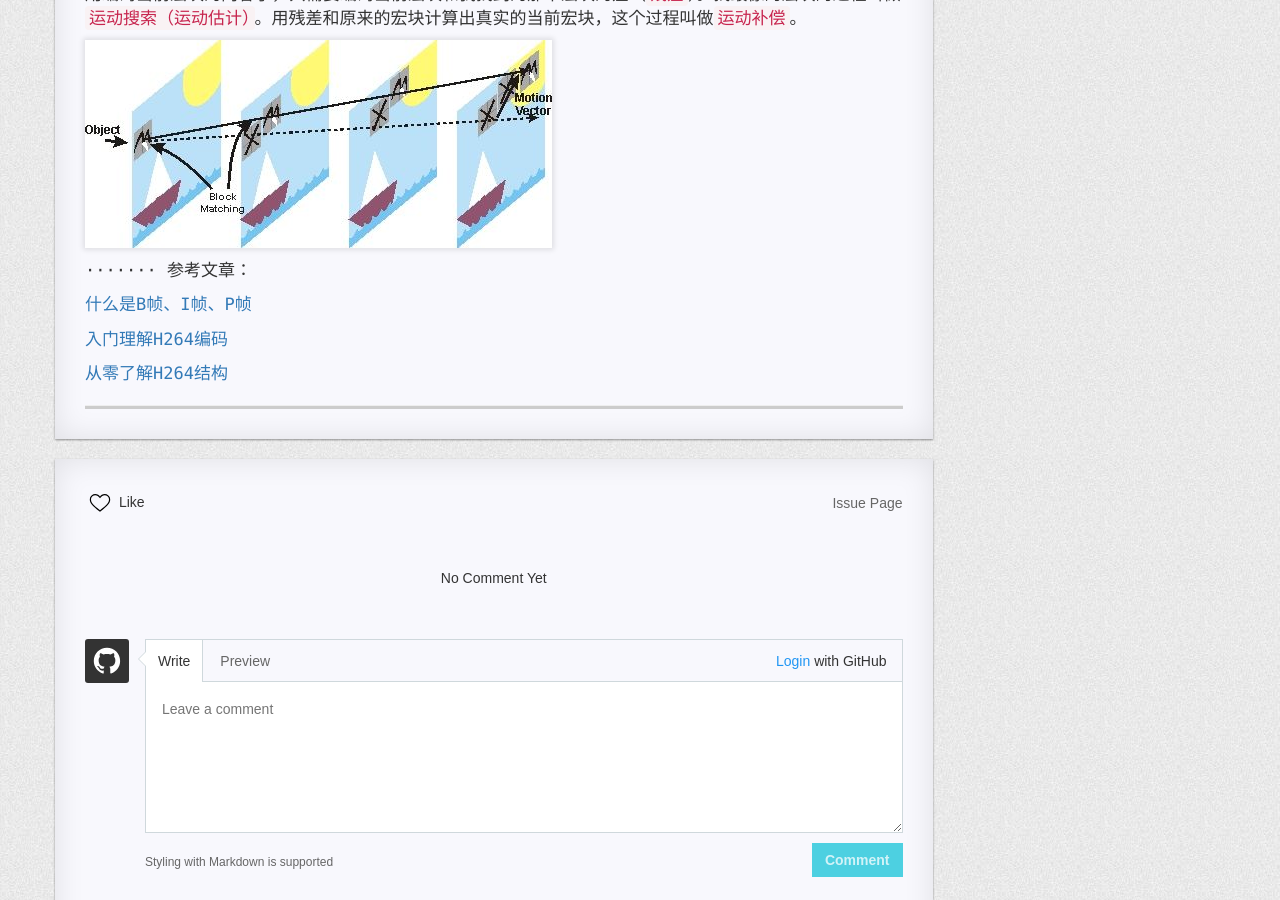
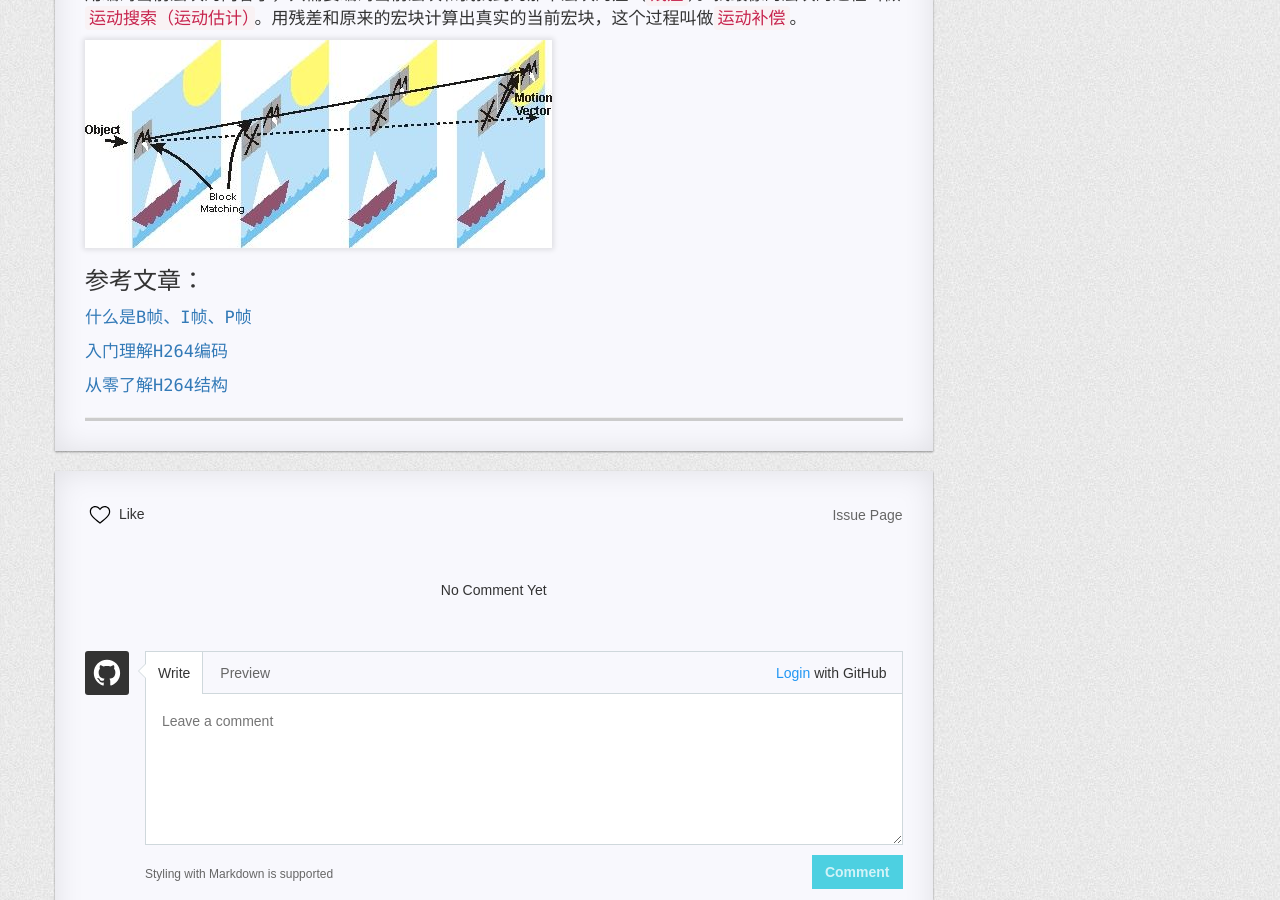
Before and after one commit to FrankdeBoers/blog, a Jekyll site: the page built from _posts/2019-08-13-H.264解析（二）.md, in a window 1280 px wide and 900 px high, scrolled down 12204 px. Built offline with Jekyll 4.4.1, drawn with Linux system fonts in a browser that asks for light colours; nearby versions of some CDN libraries; a style sheet for code colours, icons or effects is not loaded.

Commit message:
Update 2019-08-13-H.264解析（二）.md

```diff
--- a/_posts/2019-08-13-H.264解析（二）.md
+++ b/_posts/2019-08-13-H.264解析（二）.md
@@ -217,8 +217,8 @@ Block Matching 就是块匹配，就是查找前面已经编码的帧中，和
 ![](https://raw.githubusercontent.com/FrankdeBoers/blog/master/static/img/%E8%BF%90%E5%8A%A8%E8%A1%A5%E5%81%BF.jpg)
 
 
-·······
-参考文章：
+
+### 参考文章：
 
 [什么是B帧、I帧、P帧](https://blog.csdn.net/thinkingaboutlife/article/details/5279548)
 
```
